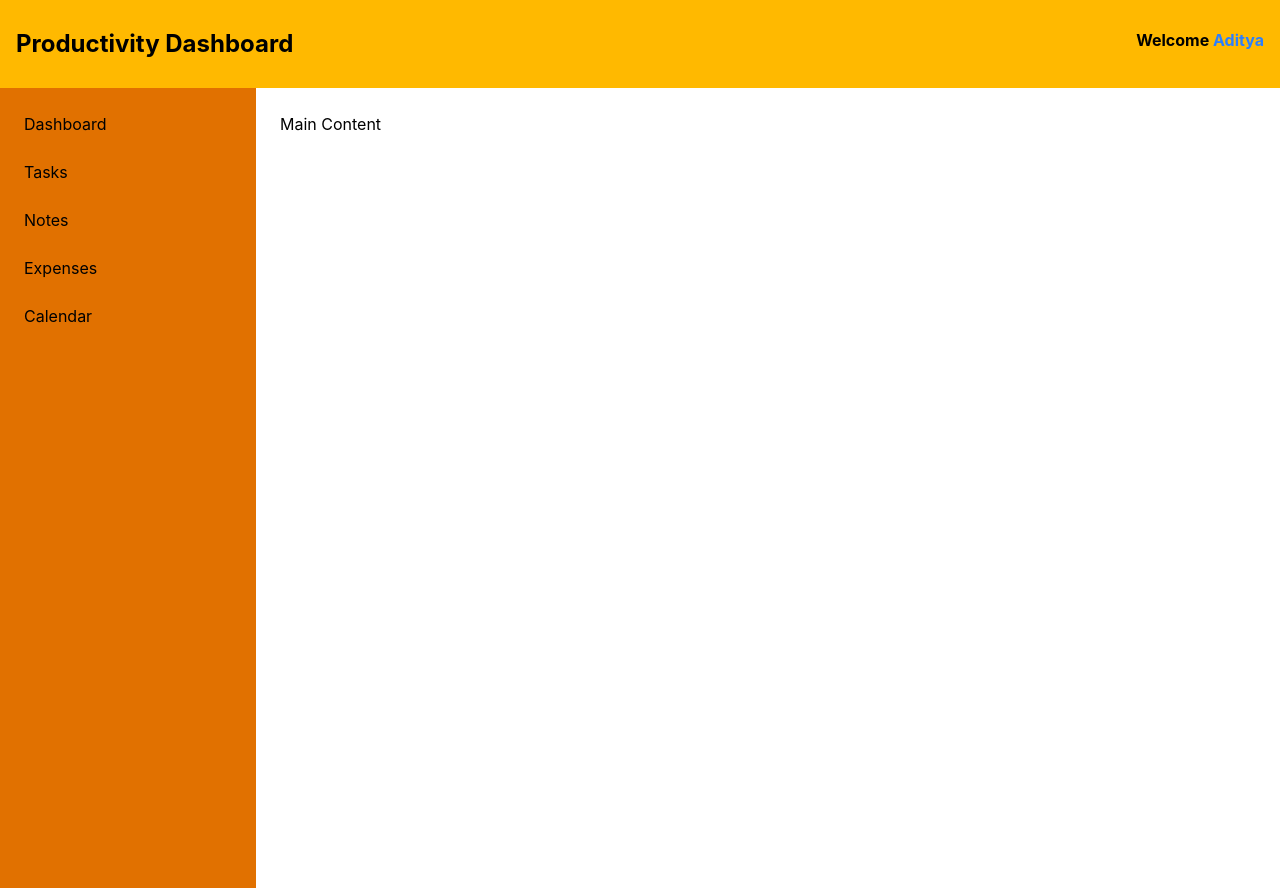
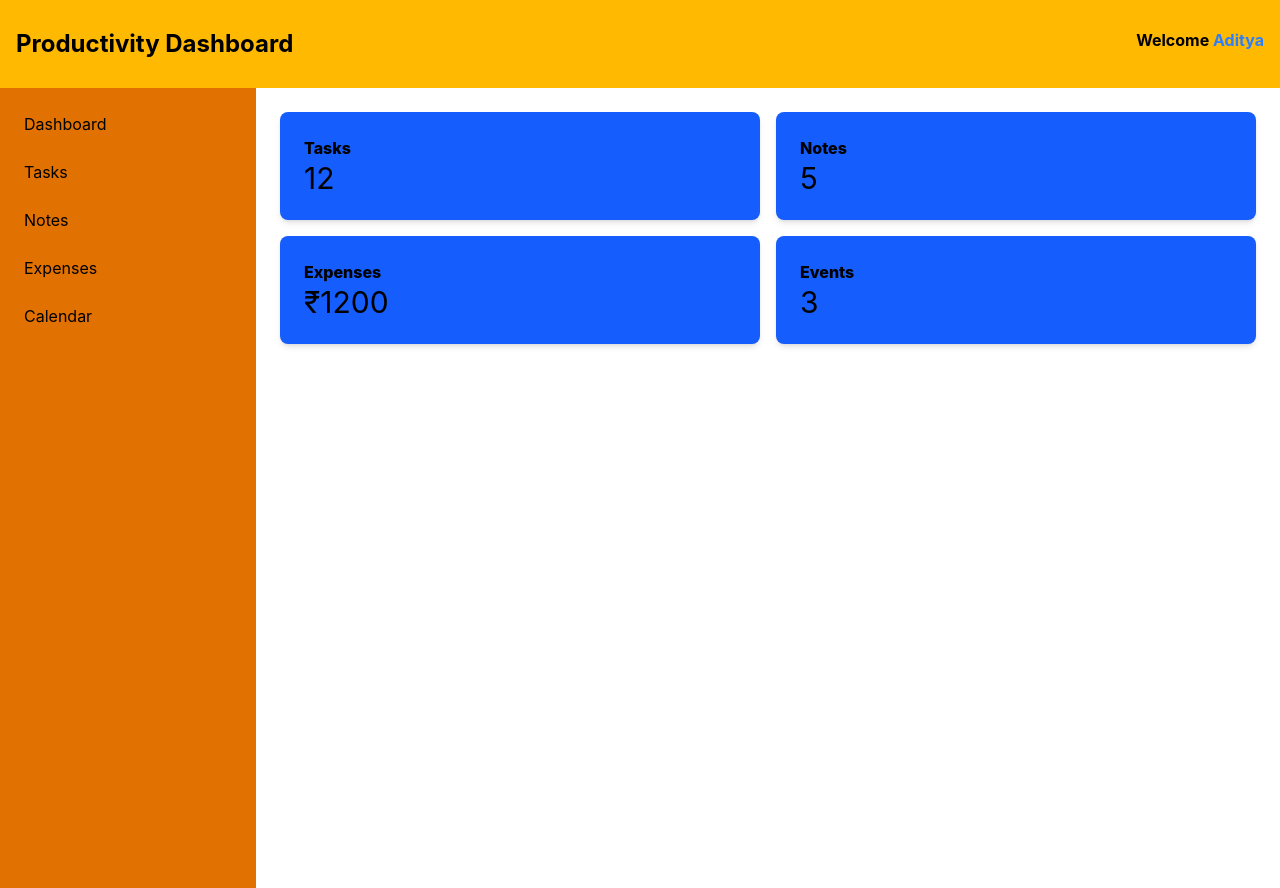
Before and after one commit to ADISHAR2005/productivitydashboard, a React (Vite) app: page /dashboard in a window 1280 px wide. Built offline with nearby package versions, Linux system fonts and the light colour scheme.

Commit message:
cards component created

```diff
--- /dev/null
+++ b/src/components/Card.jsx
@@ -0,0 +1,12 @@
+/* eslint-disable react/prop-types */
+
+const Card=({title,value})=>{
+    return(
+        <div className="bg-blue-600 rounded-lg shadow-md p-6">
+            <h2 className="text-black font-extrabold">{title}</h2>
+            <p className="text-3xl">{value}</p>
+        </div>
+    )
+}
+
+export default Card;
--- a/src/pages/Dashboard.jsx
+++ b/src/pages/Dashboard.jsx
@@ -1,7 +1,16 @@
+import Card from "../components/Card";
 import Navbar from "../components/Navbar";
 import Sidebar from "../components/Sidebar";
 
+const cardItem=[
+    {title:"Tasks",value:"12"},
+    {title:"Notes",value:"5"},
+    {title:"Expenses",value:"₹1200"},
+    {title:"Events",value:"3"}
+  ]
+
 const Dashboard = () => {
+
   return (
     <div className="min-h-screen">
       <Navbar username="Aditya" />
@@ -10,7 +19,11 @@ const Dashboard = () => {
         <Sidebar />
 
         <div className="flex-1 p-6">
-          Main Content
+           <div className="grid grid-cols-2 gap-4">
+            {cardItem.map((item)=>(
+              <Card key={item.title} title={item.title} value={item.value}/>
+            ))}
+           </div>
         </div>
       </div>
     </div>
```
